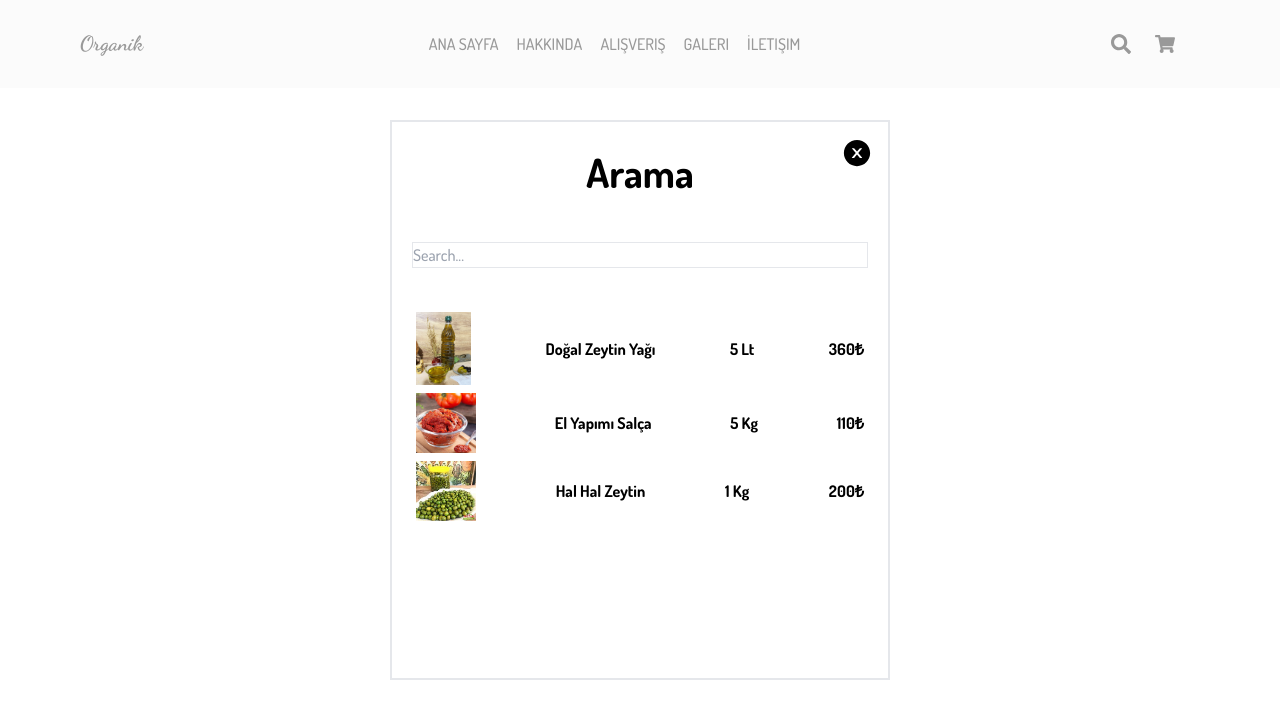
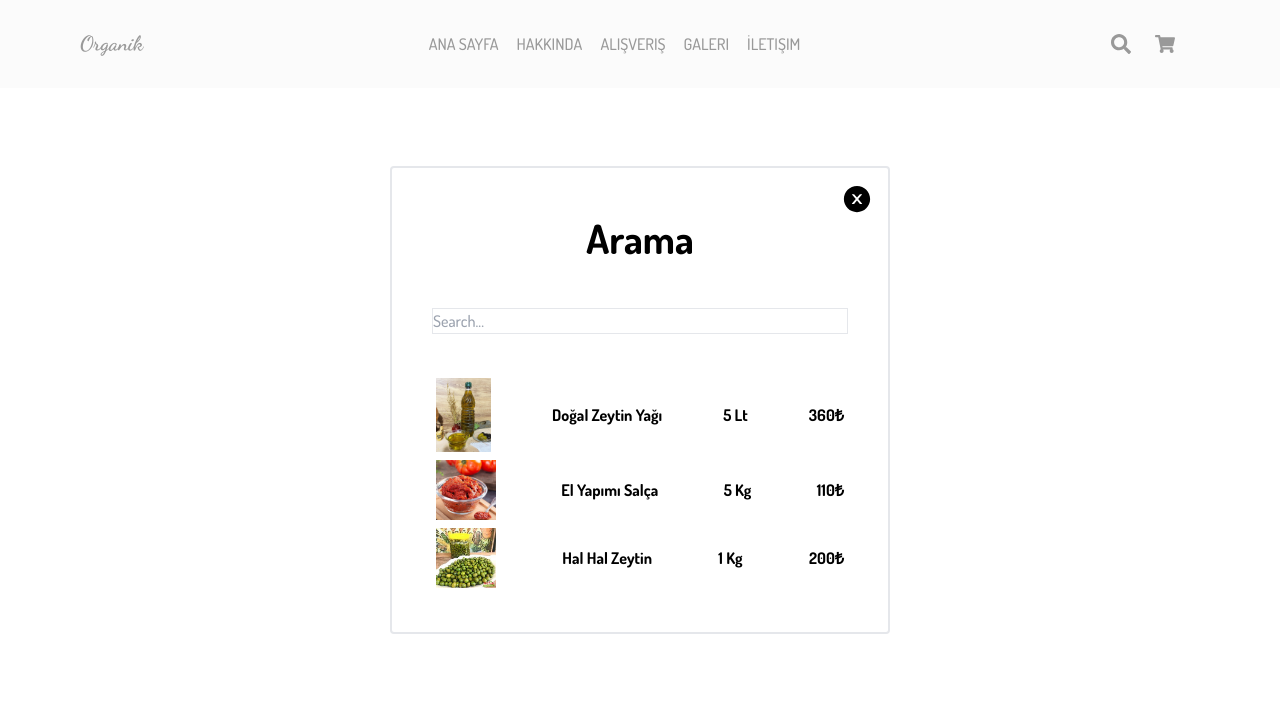
Before and after one commit to rabianurkavi/organic-products, a Next.js app: page / in a window 1280 px wide. Both pictures are taken after a click on the button 1121 px from the left and 44 px from the top of the page. Shown: the top 718 px of the page. Built offline with nearby package versions, Linux system fonts and the light colour scheme.

Commit message:
search component edit

```diff
--- a/components/ui/Search.jsx
+++ b/components/ui/Search.jsx
@@ -10,7 +10,7 @@ const Search = ({setIsSearchModal}) => {
     after:w-screen after:h-screen after:bg-white after:absolute after:top-0 after:left-0 after:opacity-60 grid place-content-center">
      <OutsideClickHandler onOutsideClick={()=>setIsSearchModal(false)}>
        <div className="w-full h-full grid place-content-center relative ">
-         <div className="relative z-50 w-[500px] h-[560px] bg-white border-2 p-5">
+         <div className="relative z-50 md:w-[500px] w-[370px] bg-white border-2 p-10 rounded 3-xl">
           <Title addClass="text-[40px] text-center">Arama</Title>
           <input type="text" placeholder="Search..." className="border w-full my-10"/>
             <ul className=''>
```
